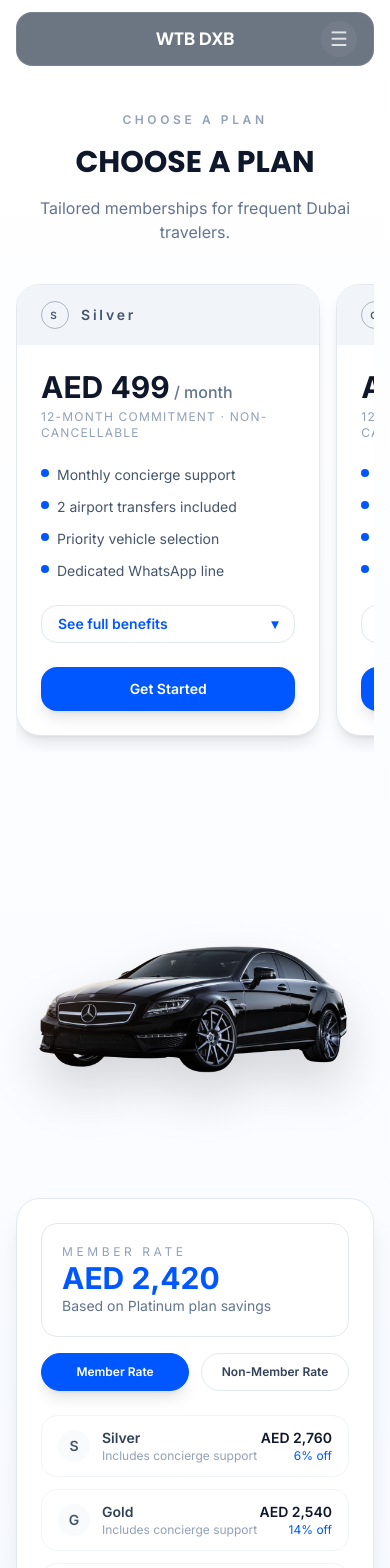
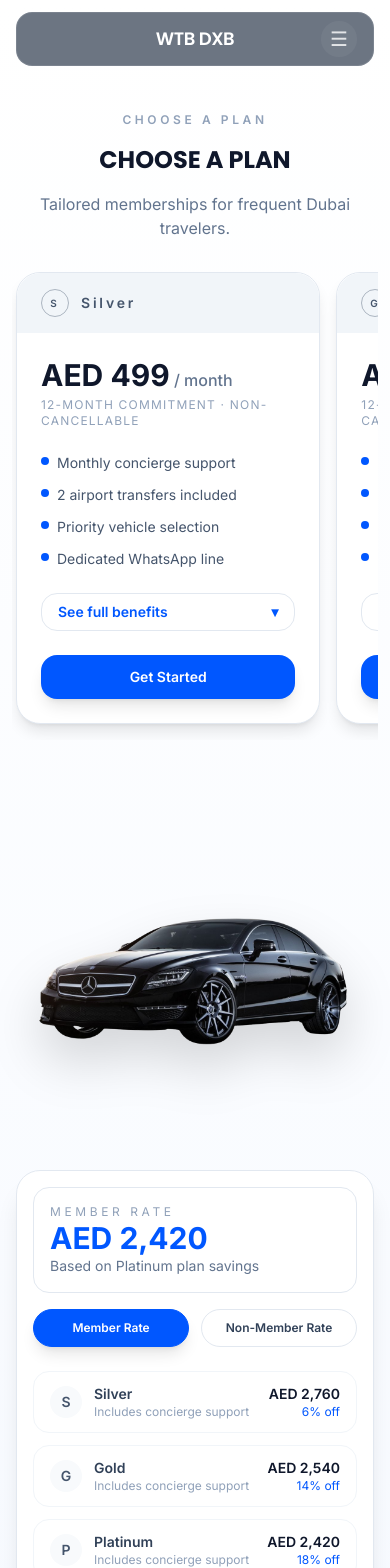
Before and after one commit to Muhammed-Haider/car-rental-service, a Next.js app: page /membership in a window 390 px wide. Shown: the top 1568 px of the page. Built offline with nearby package versions, Linux system fonts and the light colour scheme.

Commit message:
Mobile responsiveness added on membership page

```diff
--- a/src/app/membership/page.jsx
+++ b/src/app/membership/page.jsx
@@ -157,12 +157,12 @@ export default function MembershipPage() {
   };
 
   return (
-    <main className="pt-28 pb-20 bg-gradient-to-b from-white to-[#F7FAFF] text-[#0A1A2F]">
+    <main className="min-h-screen overflow-x-hidden pt-28 pb-20 bg-gradient-to-b from-white to-[#F7FAFF] text-[#0A1A2F]">
       {/* Choose a Plan Section */}
-      <section className="mx-auto mb-20 w-full max-w-7xl px-4 sm:px-6 lg:px-8">
+      <section className="mx-auto mb-16 sm:mb-20 w-full max-w-7xl px-4 sm:px-6 lg:px-8">
         <div className="text-center">
           <p className="text-xs font-semibold uppercase tracking-[0.3em] text-slate-400">Choose a plan</p>
-          <h1 className="mt-4 text-3xl font-bold text-slate-900 sm:text-4xl" style={{ fontFamily: "Poppins, sans-serif" }}>
+          <h1 className="mt-4 text-2xl sm:text-4xl font-bold text-slate-900" style={{ fontFamily: "Poppins, sans-serif" }}>
             CHOOSE A PLAN
           </h1>
           <p className="mx-auto mt-4 max-w-2xl text-base text-slate-500">
@@ -171,8 +171,8 @@ export default function MembershipPage() {
         </div>
 
         {/* Mobile slider */}
-        <div className="mt-10 md:hidden">
-          <div className="flex gap-4 overflow-x-auto pb-4 hide-scrollbar snap-x snap-mandatory">
+        <div className="mt-8 md:hidden">
+          <div className="flex gap-4 overflow-x-auto pb-4 -mx-1 px-1 hide-scrollbar snap-x snap-mandatory">
             {plans.map((plan) => (
               <div key={plan.name} className="snap-center shrink-0 basis-[85%]">
                 {renderPlanCard(plan)}
@@ -188,10 +188,10 @@ export default function MembershipPage() {
       </section>
 
       {/* Final Member vs Non-Member Discount Section */}
-      <section className="mx-auto mt-16 w-full max-w-7xl px-4 sm:px-6 lg:px-8">
+      <section className="mx-auto mt-10 sm:mt-16 w-full max-w-7xl px-4 sm:px-6 lg:px-8">
         <div className="grid grid-cols-1 gap-10 lg:grid-cols-2 lg:items-center">
           {/* Left: image styled like WhyChooseUs car, constrained */}
-          <div className="flex justify-center items-center px-4 md:px-0 lg:pr-10">
+          <div className="flex justify-center items-center px-4 sm:px-6 md:px-0 lg:pr-10">
             <Image
               src="/car_black.png"
               alt="Membership discount example car"
@@ -200,8 +200,8 @@ export default function MembershipPage() {
               className="mx-auto w-full max-w-lg h-auto object-contain scale-100 drop-shadow-2xl"
             />
           </div>
-          <div className="rounded-3xl border border-slate-200 bg-white p-6 shadow-xl">
-            <div className="rounded-2xl border border-slate-200 p-5">
+          <div className="rounded-3xl border border-slate-200 bg-white p-4 sm:p-6 shadow-xl">
+            <div className="rounded-2xl border border-slate-200 p-4 sm:p-5">
               {activeRateTab === "member" ? (
                 <div>
                   <p className="text-xs uppercase tracking-[0.3em] text-slate-400">Member rate</p>
```
